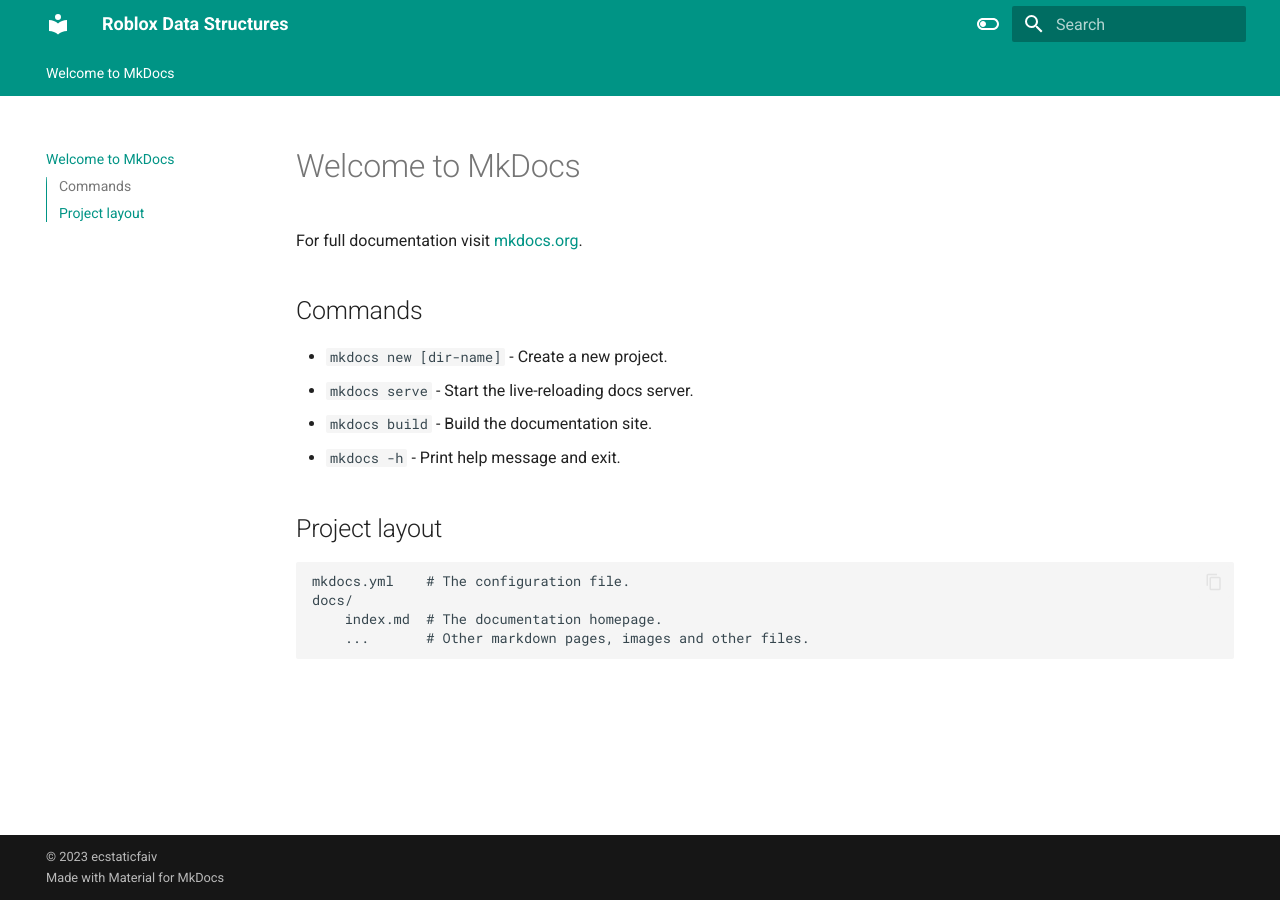
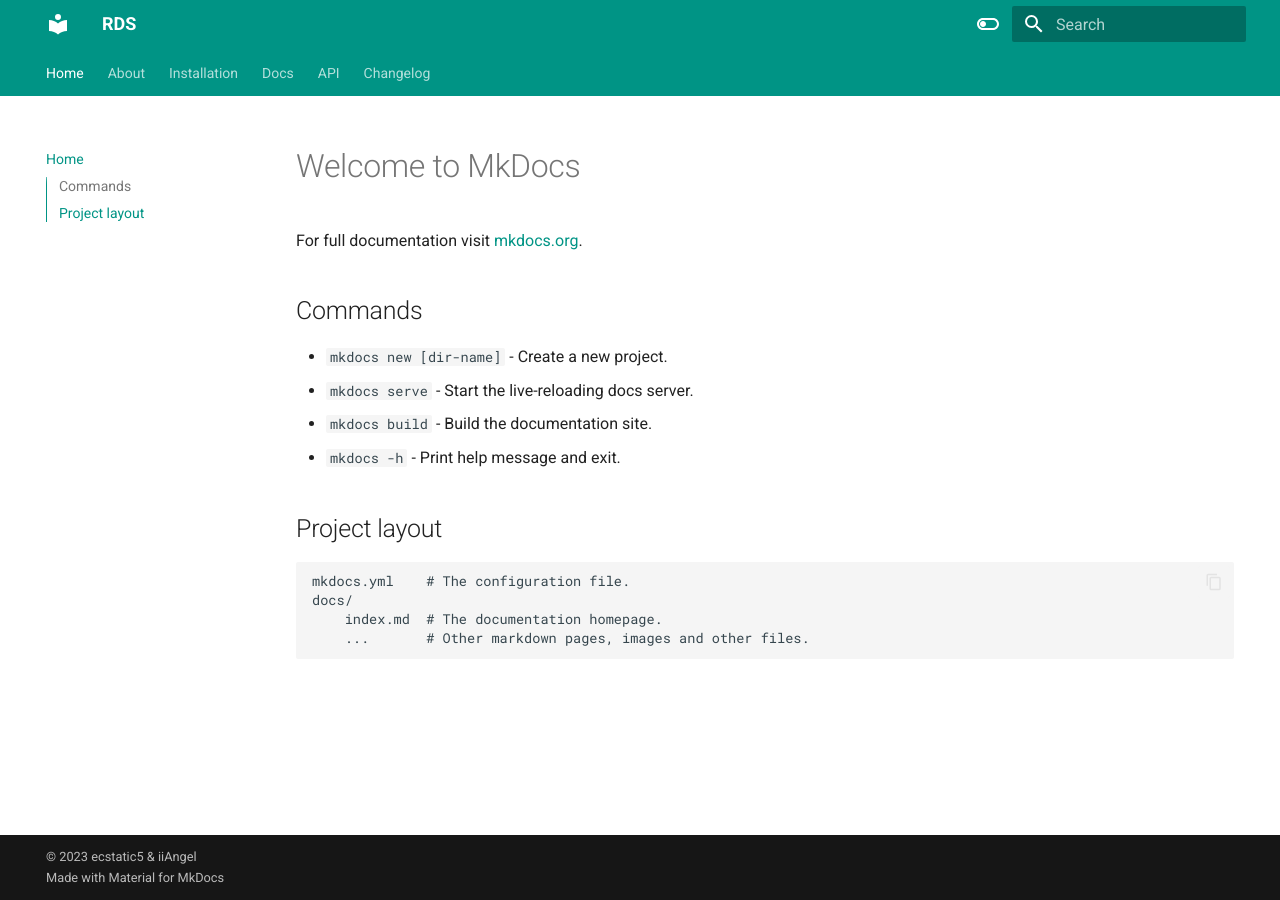
Before and after one commit to ecstatic5/luau-data-structures, an MkDocs documentation site: the page built from docs/index.md, in a window 1280 px wide. Built offline with MkDocs 1.6.1 and Material for MkDocs 9.7.7, drawn with Linux system fonts in a browser that asks for light colours.

Commit message:
add: Documentation configuration

```diff
--- a/mkdocs.yml
+++ b/mkdocs.yml
@@ -1,4 +1,11 @@
-site_name: Roblox Data Structures
+site_name: RDS
+nav:
+  - Home: index.md
+  - About: about.md
+  - Installation: installation.md
+  - Docs: docs.md
+  - API: api.md
+  - Changelog: changelog.md
 theme:
     name: material
     features:
@@ -43,4 +50,4 @@ markdown_extensions:
           emoji_index: !!python/name:materialx.emoji.twemoji
           emoji_generator: !!python/name:materialx.emoji.to_svg
 
-copyright: © 2023 <a href="https://github.com/ecstaticfaiv" target="_blank" rel="noopener"> ecstaticfaiv
+copyright: © 2023 <a href="https://github.com/ecstatic5/luau-data-structures" target="_blank" rel="noopener"> ecstatic5 & iiAngel
```
